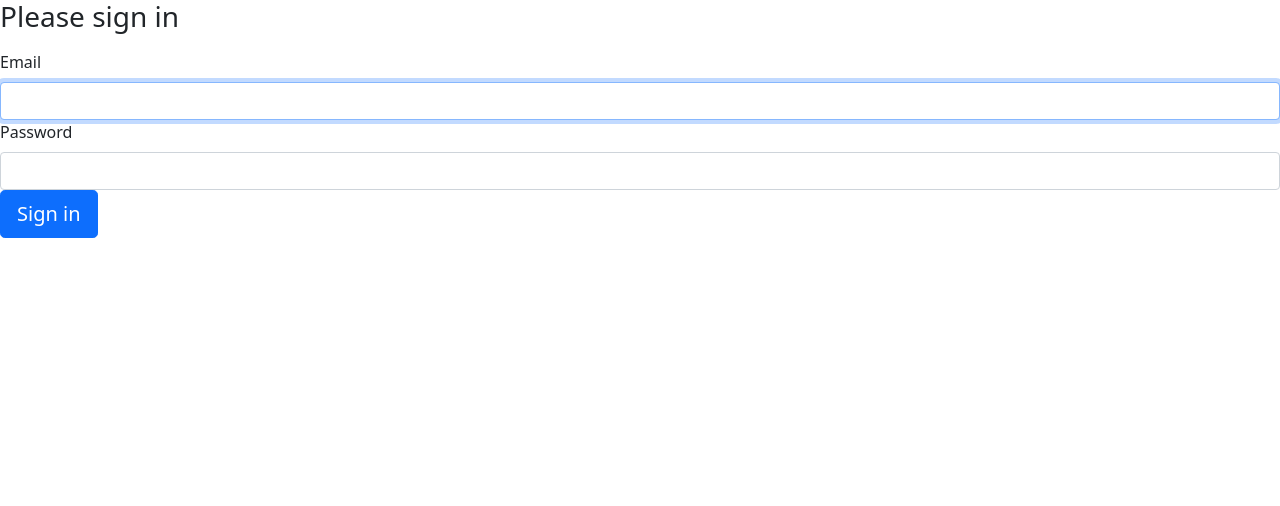
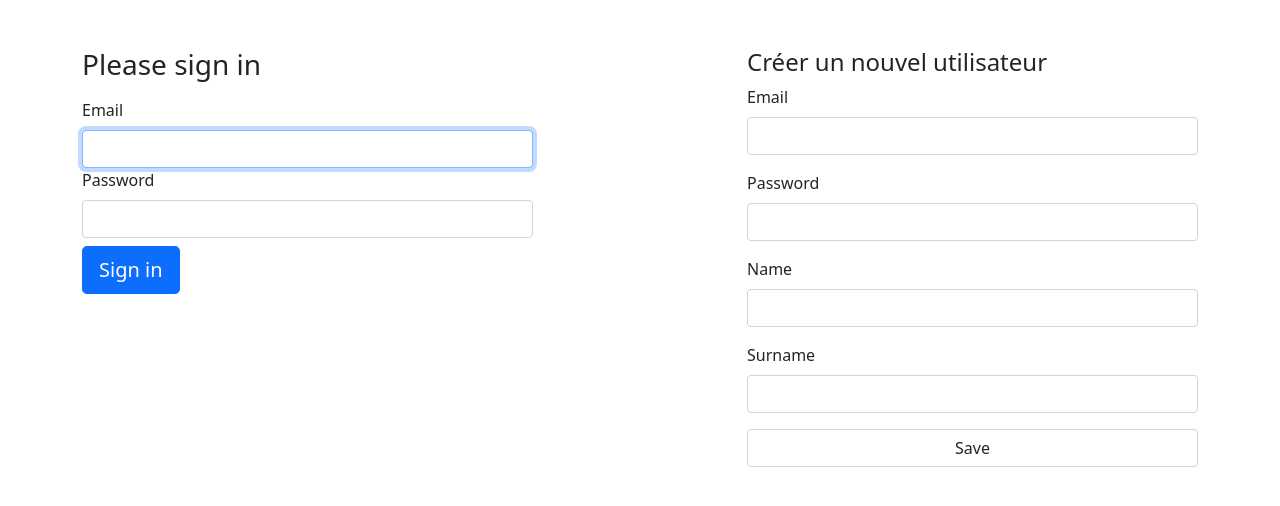
Before and after one commit to Dimitri63/symfony_examen_dg, a Symfony app: template templates/security/login.html.twig in a window 1280 px wide. Shown: the top 506 px of the page. Run offline with Twig, Linux system fonts and the light colour scheme; the template is opened without the code that fills it, so the values that code supplies are empty; form fields are guessed from the names that the template uses; some libraries are stand-ins or nearby versions.

Commit message:
add Controller UserController => user/register, add form UserRegisterType, register success

```diff
--- a/templates/security/login.html.twig
+++ b/templates/security/login.html.twig
@@ -4,14 +4,15 @@
 
 {% block body %}
 <form method="post">
+
+    <div class="container">
+
+        <div class="row justify-content-between">
+
+            <div class="col-sm-5 mt-5">
+                <form method="post">
                     {% if error %}
                         <div class="alert alert-danger">{{ error.messageKey|trans(error.messageData, 'security') }}</div>
-    {% endif %}
-
-    {% if app.user %}
-        <div class="mb-3">
-            You are logged in as {{ app.user.username }}, <a href="{{ path('app_logout') }}">Logout</a>
-        </div>
                     {% endif %}
 
                     <h1 class="h3 mb-3 font-weight-normal">Please sign in</h1>
@@ -21,22 +22,48 @@
                     <input type="password" name="password" id="inputPassword" class="form-control" autocomplete="current-password" required>
 
                     <input type="hidden" name="_csrf_token"
-           value="{{ csrf_token('authenticate') }}"
-    >
+                           value="{{ csrf_token('authenticate') }}">
 
-    {#
-        Uncomment this section and add a remember_me option below your firewall to activate remember me functionality.
-        See https://symfony.com/doc/current/security/remember_me.html
-
-        <div class="checkbox mb-3">
-            <label>
-                <input type="checkbox" name="_remember_me"> Remember me
-            </label>
-        </div>
-    #}
-
-    <button class="btn btn-lg btn-primary" type="submit">
+                    <button class="btn btn-lg btn-primary mt-2" type="submit">
                         Sign in
                     </button>
                 </form>
+            </div>
+
+            <div class="col-sm-5 mt-5">
+                <h4>Créer un nouvel utilisateur</h4>
+                <form action="{{ path('user_register') }}" method="post">
+                    {{ form_start(userForm) }}
+                    <div class="form-group">
+                        {{ form_label(userForm.email) }}
+                        {{ form_widget(userForm.email) }}
+                        <div class="alert-danger">{{ form_errors(userForm.email) }}</div>
+                    </div>
+                    <div class="form-group">
+                        {{ form_label(userForm.password) }}
+                        {{ form_widget(userForm.password) }}
+                        <div class="alert-danger">{{ form_errors(userForm.password) }}</div>
+                    </div>
+                    <div class="form-group">
+                        {{ form_label(userForm.name) }}
+                        {{ form_widget(userForm.name) }}
+                        <div class="alert-danger">{{ form_errors(userForm.name) }}</div>
+                    </div>
+                    <div class="form-group">
+                        {{ form_label(userForm.surname) }}
+                        {{ form_widget(userForm.surname) }}
+                        <div class="alert-danger">{{ form_errors(userForm.surname) }}</div>
+                    </div>
+                    {% if form_errors(userForm.email) is not empty %}
+                        <a class="btn btn-outline-info" href="{{ path('passwordForget') }}">Mot de passe oublié</a>
+                    {% endif %}
+                    {{ form_row(userForm.save) }}
+                    {{ form_end(userForm) }}
+                </form>
+            </div>
+
+        </div>
+
+    </div>
+</form>
 {% endblock %}
```
Also changed, not shown: src/Controller/SecurityController.php (+16 -2 lines), src/Controller/UserController.php (added, +34 -0 lines), src/Form/UserRegisterType.php (added, +72 -0 lines), templates/user/index.html.twig (added, +20 -0 lines). Lines whose indentation alone changed are shown as unchanged.
